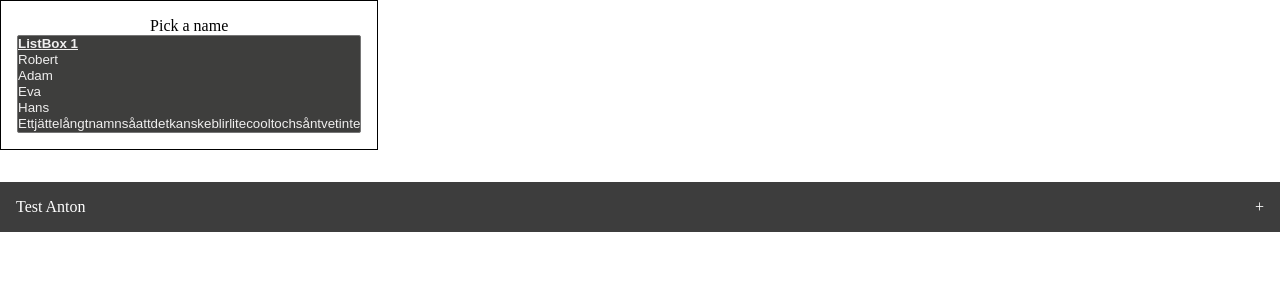
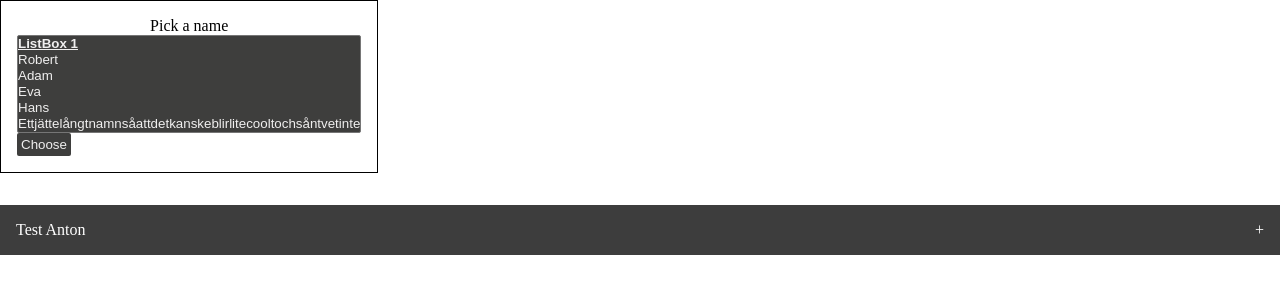
Before and after one commit to skoanton/antonh-komponenter, a React (Vite) app: page / in a window 1280 px wide. Shown: the top 300 px of the page. Built offline with nearby package versions, Linux system fonts and the light colour scheme.

Commit message:
la till en button animation

```diff
--- /dev/null
+++ b/src/components/Button/Button.tsx
@@ -0,0 +1,13 @@
+type ButtonProps = {
+    text:string;
+}
+
+const Button = ({text}:ButtonProps) => {
+    return (
+        <div className="button">
+            <button>{text}</button>
+        </div>
+    )
+}
+
+export default Button
--- /dev/null
+++ b/src/components/Button/_button.scss
@@ -0,0 +1,39 @@
+@use "../../scss/abstracts/colors" as color;
+
+.button {
+    button {
+        background-color: color.$secondary;
+        color: color.$text;
+        border: none;
+        border-radius: 2px;
+        padding: 0.25rem;
+        transition: padding 0.5s;
+
+        &:hover {
+            background-color: color.$primary;
+            padding: 0.5rem;
+        }
+
+        &:active {
+            animation: wiggle 0.1s;
+        }
+
+        @keyframes wiggle {
+
+            25%,
+            75% {
+                transform: rotate(10deg);
+            }
+
+            50% {
+                transform: rotate(-10deg);
+            }
+
+            100% {
+                transform: rotate(0);
+            }
+        }
+
+
+    }
+}
--- a/src/components/ListBox/ListBox.tsx
+++ b/src/components/ListBox/ListBox.tsx
@@ -1,13 +1,6 @@
-type ListBoxProps = {
-  listItems: string[];
-  dropdownPlaceholder: string;
-  dropdownLabel: string;
-  multipleList: boolean;
-  multipleListSize: number;
-  inlineDropdown: boolean;
-  boxBorder: boolean;
-  borderSizeInPixels: number;
-};
+import { ListBoxProps } from "../../types/types";
+import Button from "../Button/Button";
+
 
 const ListBox = ({
   listItems,
@@ -101,9 +94,8 @@ const ListBox = ({
           </section>
         )
       )}
+      <Button text={"Choose"}/>
     </article>
-
-    // next statement
   );
 };
 
--- a/src/components/_index.scss
+++ b/src/components/_index.scss
@@ -1,3 +1,4 @@
 @forward "./ListBox/listBox";
 @forward "./Accordion/accordion";
 @forward "./Accordion/themes";
+@forward "./Button/button"
--- /dev/null
+++ b/src/types/types.ts
@@ -0,0 +1,10 @@
+export type ListBoxProps = {
+    listItems: string[];
+    dropdownPlaceholder: string;
+    dropdownLabel: string;
+    multipleList: boolean;
+    multipleListSize: number;
+    inlineDropdown: boolean;
+    boxBorder: boolean;
+    borderSizeInPixels: number;
+};
```
